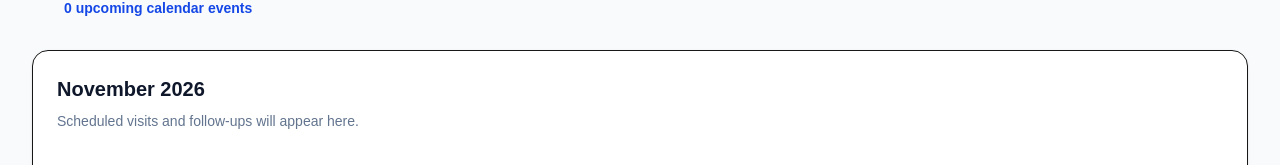
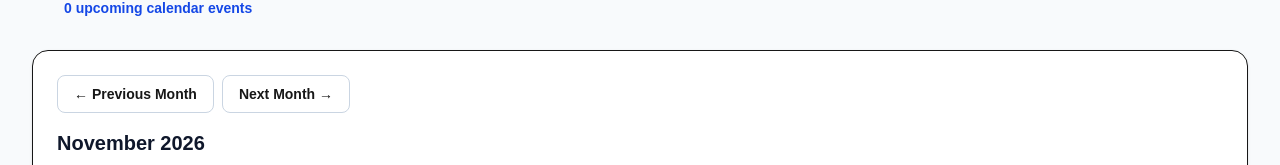
Before and after one commit to Jerry-Wendy/next-starter-template, a Next.js app: page /calendar in a window 1280 px wide. Shown: the part 180-345 px from the top of the page. Built offline with nearby package versions, Linux system fonts and the light colour scheme; no server answers; the database is empty.

Commit message:
Add previous and next month calendar navigation

```diff
--- a/src/app/calendar/page.tsx
+++ b/src/app/calendar/page.tsx
@@ -1,6 +1,10 @@
 import { createClient } from "../lib/supabase/server";
 import Link from "next/link";
-export default async function CalendarPage() {
+export default async function CalendarPage({
+  searchParams,
+}: {
+  searchParams: Promise<{ month?: string }>;
+}) {
       const supabase = await createClient();
       const { data: visits, error: visitsError } = await supabase
   .from("visits")
@@ -31,9 +35,15 @@ const floridaDate = (value: string) =>
     month: "2-digit",
     day: "2-digit",
   }).format(new Date(value));
+  const { month: selectedMonth } = await searchParams;
 const today = new Date();
-const year = today.getFullYear();
-const month = today.getMonth();
+const selectedDate =
+  selectedMonth && /^\d{4}-\d{2}$/.test(selectedMonth)
+    ? new Date(`${selectedMonth}-01T12:00:00`)
+    : today;
+
+const year = selectedDate.getFullYear();
+const month = selectedDate.getMonth();
 
 const firstDayOfMonth = new Date(year, month, 1);
 const daysInMonth = new Date(year, month + 1, 0).getDate();
@@ -64,6 +74,23 @@ const calendarDays = [
 </p>
       </div>
       <section className="mt-8 rounded-2xl border bg-white p-6 shadow-sm">
+        <Link
+  href={`/calendar?month=${new Date(year, month - 1, 1).toLocaleDateString("en-CA", {
+    year: "numeric",
+    month: "2-digit",
+  }).replace("/", "-")}`}
+  className="mb-4 inline-block rounded-lg border border-slate-300 px-4 py-2 text-sm font-semibold hover:bg-slate-100"
+>
+  ← Previous Month
+</Link>
+<Link
+  href={`/calendar?month=${new Date(year, month + 1, 1)
+    .toISOString()
+    .slice(0, 7)}`}
+  className="mb-4 ml-2 inline-block rounded-lg border border-slate-300 px-4 py-2 text-sm font-semibold hover:bg-slate-100"
+>
+  Next Month →
+</Link>
   <h2 className="text-xl font-bold text-slate-900">
   {firstDayOfMonth.toLocaleDateString("en-US", {
     month: "long",
```
